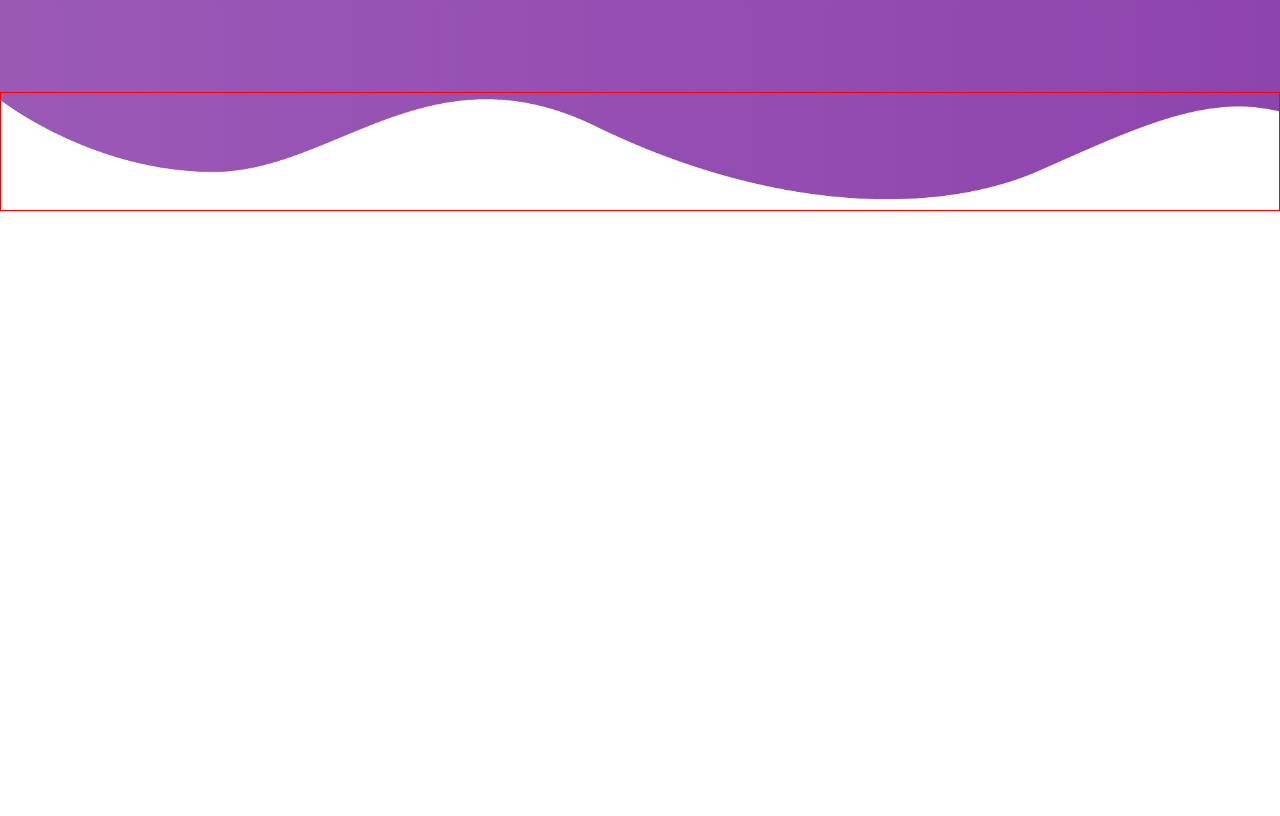
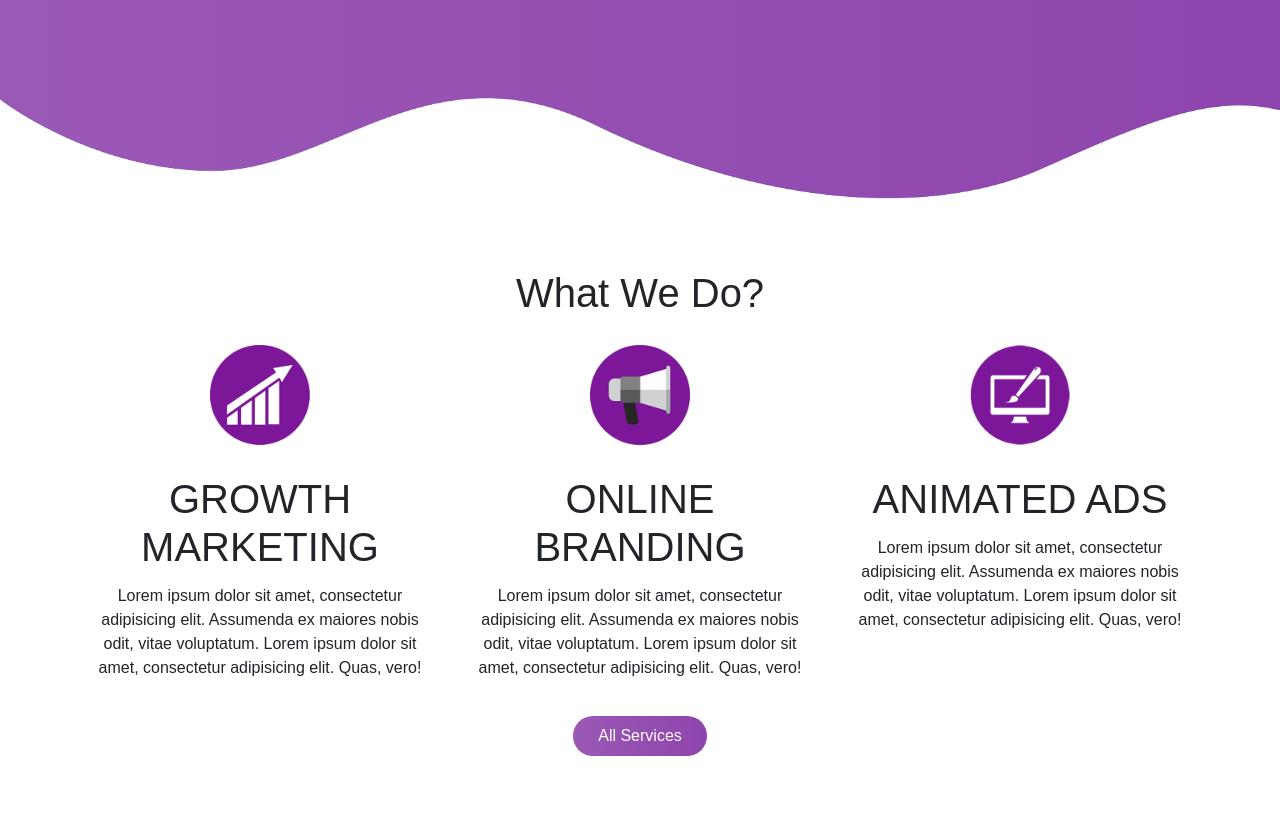
Before and after one commit to dilan-sachintha97/A-web-page, a plain HTML site: page index.html in a window 1280 px wide. Shown: the part 505-1321 px from the top of the page. Before the commit the page ends 800 px from the top, so only its background shows below. Drawn offline with nearby package versions, Linux system fonts and the light colour scheme.

Commit message:
done service section

```diff
--- a/index.html
+++ b/index.html
@@ -51,7 +51,7 @@
     <div class="container">
         <div class="row">
             <div class="col-md-6">
-                    <p  class="promo-title">BEST DIGITAL AGENCY</p>
+                <p class="promo-title">BEST DIGITAL AGENCY</p>
                 <p>Lorem ipsum dolor sit amet, consectetur adipisicing elit. At eos molestiae numquam possimus? Esse,
                     nulla, sed? Cum expedita nesciunt tenetur!</p>
                 <a href="#"><img src="images/play.png" alt="play-img" class="play-btn">Watch Tutorial</a>
@@ -61,9 +61,37 @@
             </div>
         </div>
     </div>
+    <img src="images/wave1.png" class="bottom-img">
+</section>
 
-    <img src="images/wave1.png" class="bottom-img">
+<!--------------------Service-------------------------------------------->
+<section id="service">
+    <div class="container text-center">
+        <h1 class="title">What We Do?</h1>
+        <div class="row text-center">
+            <div class="col-md-4 services">
+                <img src="images/service1.png" alt="service-img" class="services-img">
+                <h1>Growth Marketing</h1>
+                <p>Lorem ipsum dolor sit amet, consectetur adipisicing elit. Assumenda ex maiores nobis odit, vitae
+                    voluptatum. Lorem ipsum dolor sit amet, consectetur adipisicing elit. Quas, vero!</p>
+            </div>
 
+            <div class="col-md-4 services">
+                <img src="images/service2.png" alt="service-img" class="services-img">
+                <h1>Online Branding</h1>
+                <p>Lorem ipsum dolor sit amet, consectetur adipisicing elit. Assumenda ex maiores nobis odit, vitae
+                    voluptatum. Lorem ipsum dolor sit amet, consectetur adipisicing elit. Quas, vero!</p>
+            </div>
+
+            <div class="col-md-4 services">
+                <img src="images/service3.png" alt="service-img" class="services-img">
+                <h1>Animated Ads</h1>
+                <p>Lorem ipsum dolor sit amet, consectetur adipisicing elit. Assumenda ex maiores nobis odit, vitae
+                    voluptatum. Lorem ipsum dolor sit amet, consectetur adipisicing elit. Quas, vero!</p>
+            </div>
+        </div>
+        <button type="button" class="btn btn-primary">All Services</button>
+    </div>
 </section>
 
 
--- a/style.css
+++ b/style.css
@@ -55,5 +55,29 @@ body{
 }
 .bottom-img{
     width: 100%;
-    border: 1px solid red;
+    /*border: 1px solid red;*/
 }
+/*--------------Service Section--------------------*/
+
+#service{
+    padding: 60px 0;
+}
+.services-img{
+    width: 100px;
+}
+.services{
+    padding: 20px;
+}
+.services h1{
+    padding: 5px;
+    margin-top: 25px;
+    text-transform: uppercase;
+}
+
+#service .btn-primary{
+    box-shadow: none;
+    padding: 8px 25px;
+    border: none;
+    border-radius: 20px;
+    background-image: linear-gradient(to right, #9b59b6,#8e44ad);
+}
```
Lines whose indentation alone changed are shown as unchanged.
